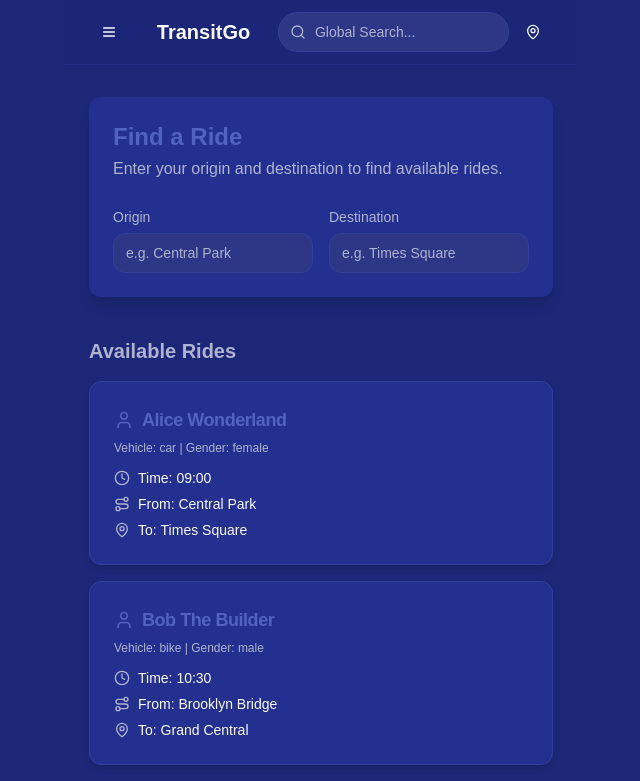
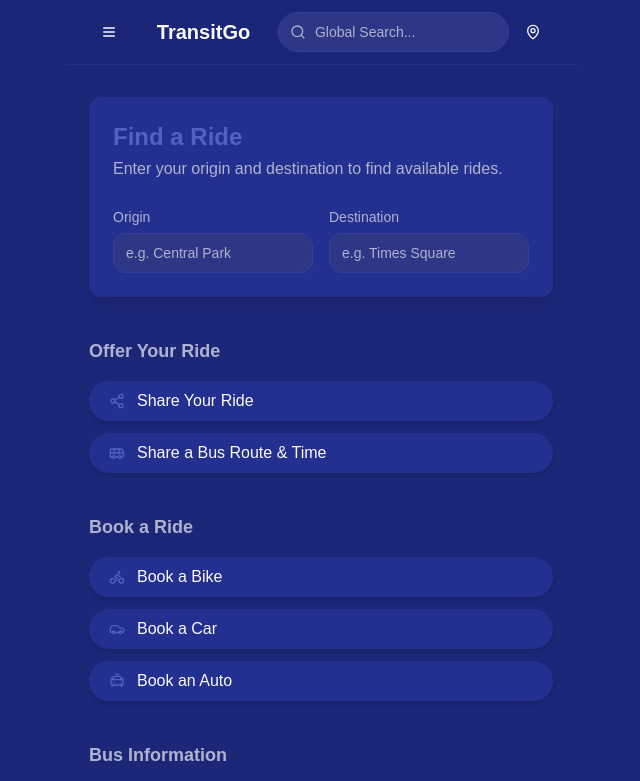
Before and after one commit to Kunal2bytes/uday1, a Next.js app: page / in a window 1280 px wide. Shown: the top 781 px of the page, without its empty margins (319-959 px from the left). Built offline with nearby package versions, Linux system fonts and the light colour scheme.

Commit message:
remove the list of people only show this two search bar when any one search then show the list of people according to search bar

```diff
--- a/src/app/page.tsx
+++ b/src/app/page.tsx
@@ -75,11 +75,16 @@ const ServiceButton = ({ icon, label, onClick, href }: { icon: React.ReactNode;
 export default function DashboardPage() {
   const [originSearch, setOriginSearch] = useState("");
   const [destinationSearch, setDestinationSearch] = useState("");
-  const [filteredRides, setFilteredRides] = useState<Ride[]>(mockRides);
+  const [filteredRides, setFilteredRides] = useState<Ride[]>([]); // Initialize with empty array
 
   useEffect(() => {
-    const lowerOrigin = originSearch.toLowerCase();
-    const lowerDestination = destinationSearch.toLowerCase();
+    const lowerOrigin = originSearch.toLowerCase().trim();
+    const lowerDestination = destinationSearch.toLowerCase().trim();
+
+    if (!lowerOrigin && !lowerDestination) {
+      setFilteredRides([]); // Clear rides if both search inputs are empty
+      return;
+    }
 
     setFilteredRides(
       mockRides.filter(ride => {
@@ -89,6 +94,8 @@ export default function DashboardPage() {
       })
     );
   }, [originSearch, destinationSearch]);
+
+  const showRidesList = originSearch.trim() !== "" || destinationSearch.trim() !== "";
 
   return (
     <div className="flex flex-col min-h-screen bg-background text-foreground items-center">
@@ -172,7 +179,8 @@ export default function DashboardPage() {
             </div>
           </section>
 
-          {/* Available Rides Section */}
+          {/* Available Rides Section - Conditionally Rendered */}
+          {showRidesList && (
             <section aria-labelledby="available-rides-header" className="space-y-4">
               <h2 id="available-rides-header" className="text-xl font-semibold text-muted-foreground mb-4">Available Rides</h2>
               {filteredRides.length > 0 ? (
@@ -206,6 +214,7 @@ export default function DashboardPage() {
                 <p className="text-center text-muted-foreground py-6">No rides found matching your criteria. Try adjusting your search.</p>
               )}
             </section>
+          )}
 
           {/* Share a Ride Section */}
           <section aria-labelledby="share-ride-header">
```
Lines whose indentation alone changed are shown as unchanged.
